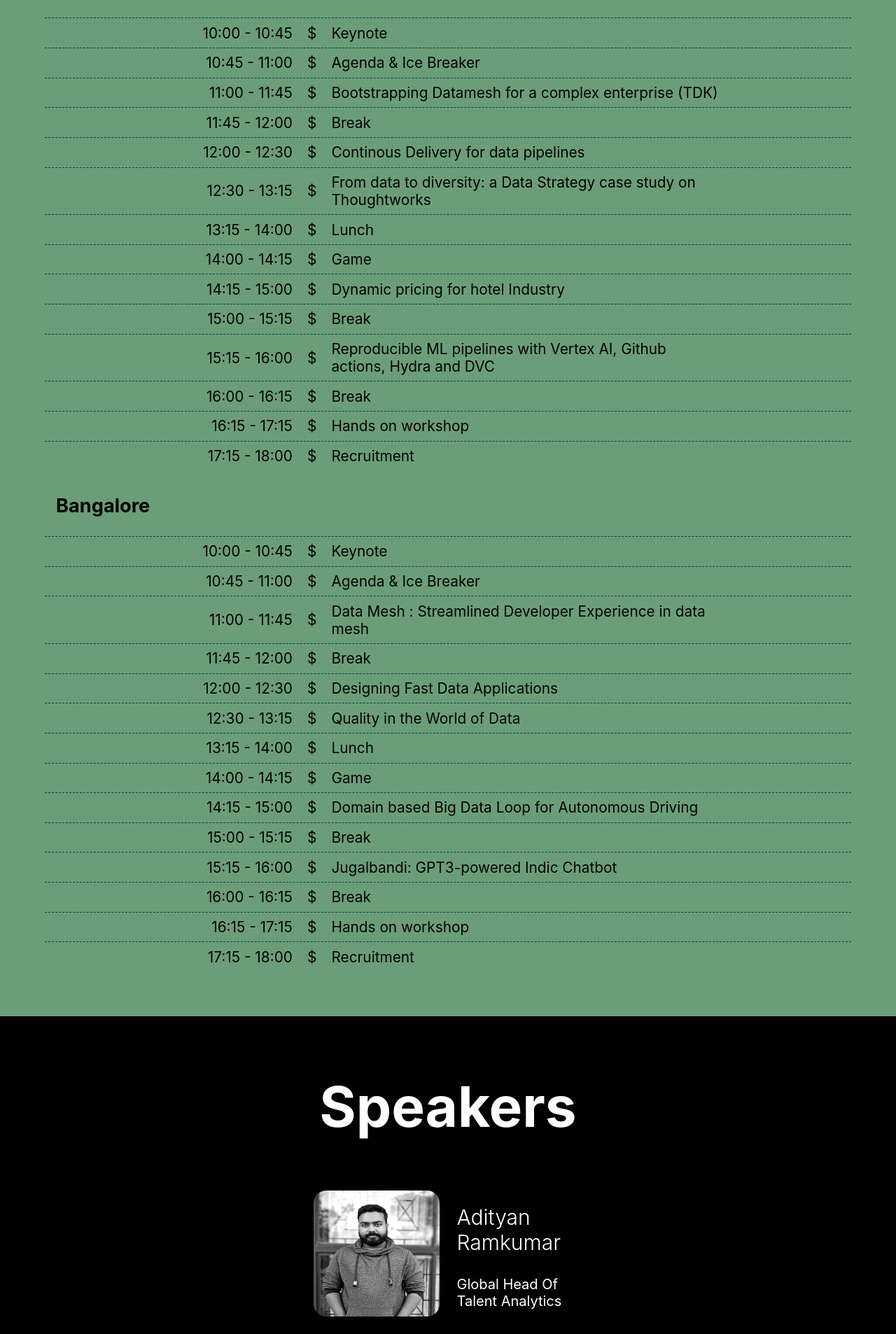
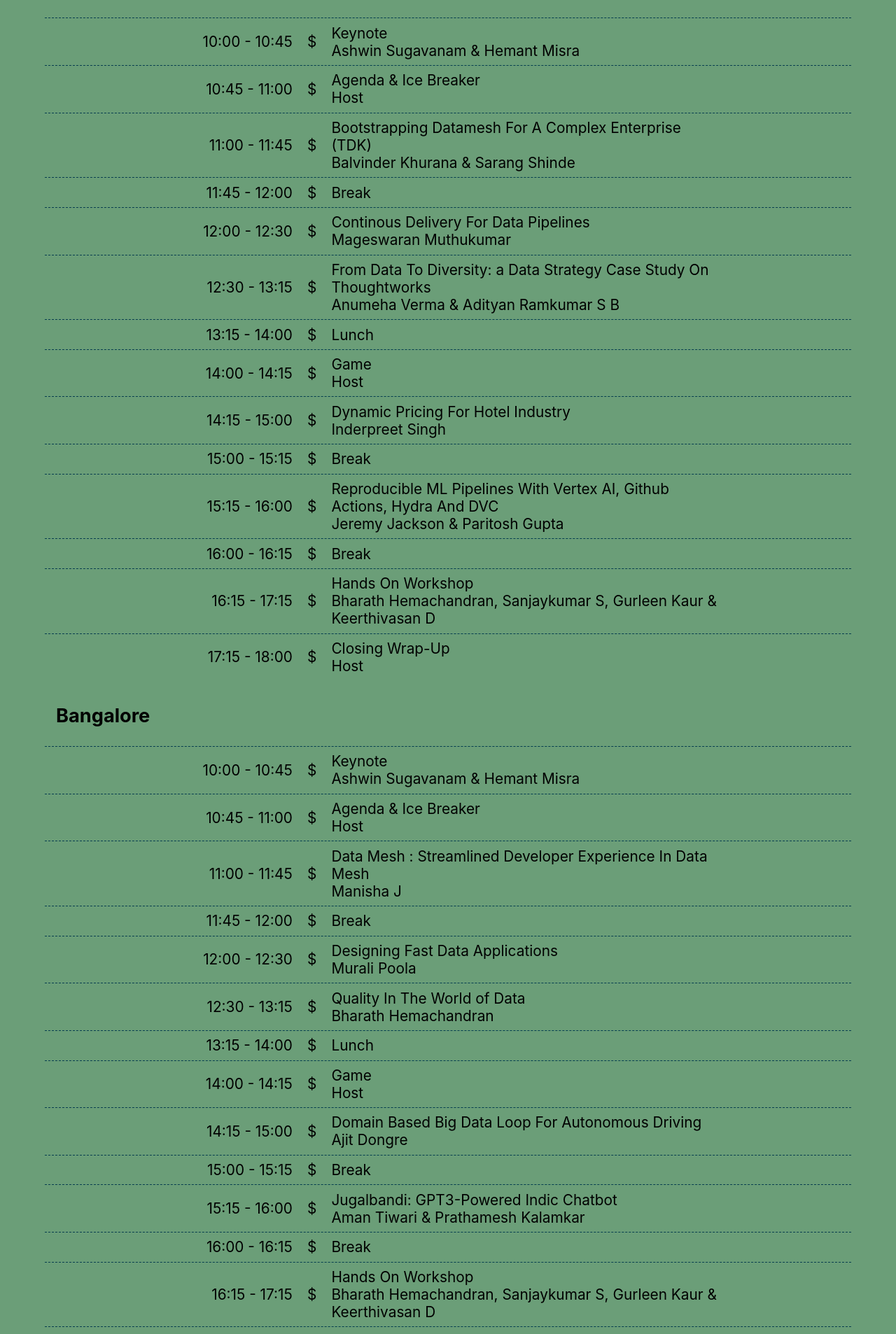
Before and after one commit to ThoughtWorks-Bangalore/Yottabyte, a React (Create React App) app: page / in a window 1280 px wide. Shown: the part 2140-4046 px from the top of the page at 70% size. Built offline with nearby package versions, Linux system fonts and the light colour scheme.

Commit message:
[Procheta | Roshni ] Refactor. speakers list and agenda

```diff
--- a/src/components/Agenda.js
+++ b/src/components/Agenda.js
@@ -13,17 +13,27 @@
         <div className="schedule-info">
           <div className="timing">10:00 - 10:45</div>
           <div className="seperation">$</div>
-          <div className="detail">Keynote</div>
+          <div className="detail">
+            <div>Keynote</div>
+            <div>Ashwin Sugavanam & Hemant Misra</div>
+          </div>
         </div>
         <div className="schedule-info">
           <div className="timing">10:45 - 11:00</div>
           <div className="seperation">$</div>
-          <div className="detail">Agenda & Ice Breaker</div>
+          <div className="detail">
+            <div>Agenda & Ice Breaker</div>
+            <div>Host</div>
+            </div>
         </div>
         <div className="schedule-info">
           <div className="timing">11:00 - 11:45</div>
           <div className="seperation">$</div>
-          <div className="detail">Bootstrapping Datamesh for a complex enterprise (TDK)</div>
+          <div className="detail">
+            <div>Bootstrapping Datamesh For A Complex Enterprise (TDK)
+              </div>
+              <div>Balvinder Khurana & Sarang Shinde</div>
+            </div>
         </div>
         <div className="schedule-info">
           <div className="timing">11:45 - 12:00</div>
@@ -34,13 +44,107 @@
           <div className="timing">12:00 - 12:30</div>
           <div className="seperation">$</div>
           <div className="detail">
-          Continous Delivery for data pipelines
+            <div>
+          Continous Delivery For Data Pipelines</div>
+            <div>Mageswaran Muthukumar</div>
           </div>
         </div>
         <div className="schedule-info">
           <div className="timing">12:30 - 13:15</div>
           <div className="seperation">$</div>
-          <div className="detail">From data to diversity: a Data Strategy case study on Thoughtworks</div>
+          <div className="detail"><div>From Data To Diversity: a Data Strategy Case Study On Thoughtworks</div>
+          <div>Anumeha Verma & Adityan Ramkumar S B</div></div>
+        </div>
+        <div className="schedule-info">
+          <div className="timing">13:15 - 14:00</div>
+          <div className="seperation">$</div>
+          <div className="detail">Lunch</div>
+        </div>
+        <div className="schedule-info">
+          <div className="timing">14:00 - 14:15</div>
+          <div className="seperation">$</div>
+          <div className="detail"><div>Game</div><div>Host</div></div>
+        </div>
+        <div className="schedule-info">
+          <div className="timing">14:15 - 15:00</div>
+          <div className="seperation">$</div>
+          <div className="detail">
+            <div>Dynamic Pricing For Hotel Industry</div>
+            <div>Inderpreet Singh</div></div>
+        </div>
+        <div className="schedule-info">
+          <div className="timing">15:00 - 15:15</div>
+          <div className="seperation">$</div>
+          <div className="detail">Break</div>
+        </div>
+        <div className="schedule-info">
+          <div className="timing">15:15 - 16:00</div>
+          <div className="seperation">$</div>
+          <div className="detail"><div>Reproducible ML Pipelines With Vertex AI, Github Actions, Hydra And DVC</div>
+          <div>Jeremy Jackson & Paritosh Gupta</div></div>
+        </div>
+        <div className="schedule-info">
+          <div className="timing">16:00 - 16:15</div>
+          <div className="seperation">$</div>
+          <div className="detail">Break</div>
+        </div>
+        <div className="schedule-info">
+          <div className="timing">16:15 - 17:15</div>
+          <div className="seperation">$</div>
+          <div className="detail">
+          <div>Hands On Workshop</div>
+          <div>Bharath Hemachandran, Sanjaykumar S, Gurleen Kaur & Keerthivasan D</div></div>
+        </div>
+        <div className="schedule-info">
+          <div className="timing">17:15 - 18:00</div>
+          <div className="seperation">$</div>
+          <div className="detail"><div>Closing Wrap-Up</div>
+          <div>Host</div></div>
+        </div>
+      </div>
+      <div className="agenda_schedule">
+        <div className="agenda_day">
+          <p className="agenda_subheading">Bangalore</p>
+        </div>
+        <div className="schedule-info">
+          <div className="timing">10:00 - 10:45</div>
+          <div className="seperation">$</div>
+          <div className="detail"><div>Keynote</div>
+            <div>Ashwin Sugavanam & Hemant Misra</div></div>
+        </div>
+        <div className="schedule-info">
+          <div className="timing">10:45 - 11:00</div>
+          <div className="seperation">$</div>
+          <div className="detail"><div>Agenda & Ice Breaker</div>
+            <div>Host</div></div>
+        </div>
+        <div className="schedule-info">
+          <div className="timing">11:00 - 11:45</div>
+          <div className="seperation">$</div>
+          <div className="detail"><div>Data Mesh : Streamlined Developer Experience In Data Mesh </div>
+          <div>Manisha J</div></div>
+        </div>
+
+        <div className="schedule-info">
+          <div className="timing">11:45 - 12:00</div>
+          <div className="seperation">$</div>
+          <div className="detail">Break</div>
+        </div>
+        <div className="schedule-info">
+          <div className="timing">12:00 - 12:30</div>
+          <div className="seperation">$</div>
+          <div className="detail">
+            <div>
+          Designing Fast Data Applications</div>
+            <div>Murali Poola</div>
+          </div>
+        </div>
+        <div className="schedule-info">
+          <div className="timing">12:30 - 13:15</div>
+          <div className="seperation">$</div>
+          <div className="detail">
+            <div>Quality In The World of Data</div>
+            <div>Bharath Hemachandran</div></div>
         </div>
         <div className="schedule-info">
           <div className="timing">13:15 - 14:00</div>
@@ -50,12 +154,15 @@
         <div className="schedule-info">
           <div className="timing">14:00 - 14:15</div>
           <div className="seperation">$</div>
-          <div className="detail">Game</div>
+          <div className="detail"><div>Game</div><div>Host</div></div>
         </div>
         <div className="schedule-info">
           <div className="timing">14:15 - 15:00</div>
           <div className="seperation">$</div>
-          <div className="detail">Dynamic pricing for hotel Industry</div>
+          <div className="detail">
+            <div>Domain Based Big Data Loop For Autonomous Driving	</div>
+            <div>Ajit Dongre</div>
+        </div>
         </div>
         <div className="schedule-info">
           <div className="timing">15:00 - 15:15</div>
@@ -65,7 +172,9 @@
         <div className="schedule-info">
           <div className="timing">15:15 - 16:00</div>
           <div className="seperation">$</div>
-          <div className="detail"> Reproducible ML pipelines with Vertex AI, Github actions, Hydra and DVC </div>
+          <div className="detail">
+            <div>Jugalbandi: GPT3-Powered Indic Chatbot</div>
+            <div>Aman Tiwari & Prathamesh Kalamkar</div></div>
         </div>
         <div className="schedule-info">
           <div className="timing">16:00 - 16:15</div>
@@ -75,89 +184,14 @@
         <div className="schedule-info">
           <div className="timing">16:15 - 17:15</div>
           <div className="seperation">$</div>
-          <div className="detail"> Hands on workshop </div>
+          <div className="detail"><div>Hands On Workshop</div>
+          <div>Bharath Hemachandran, Sanjaykumar S, Gurleen Kaur & Keerthivasan D</div></div>
         </div>
         <div className="schedule-info">
           <div className="timing">17:15 - 18:00</div>
           <div className="seperation">$</div>
-          <div className="detail"> Recruitment</div>
-        </div>
-      </div>
-      <div className="agenda_schedule">
-        <div className="agenda_day">
-          <p className="agenda_subheading">Bangalore</p>
-        </div>
-        <div className="schedule-info">
-          <div className="timing">10:00 - 10:45</div>
-          <div className="seperation">$</div>
-          <div className="detail">Keynote</div>
-        </div>
-        <div className="schedule-info">
-          <div className="timing">10:45 - 11:00</div>
-          <div className="seperation">$</div>
-          <div className="detail">Agenda & Ice Breaker</div>
-        </div>
-        <div className="schedule-info">
-          <div className="timing">11:00 - 11:45</div>
-          <div className="seperation">$</div>
-          <div className="detail">Data Mesh : Streamlined Developer Experience in data mesh </div>
-        </div>
-        <div className="schedule-info">
-          <div className="timing">11:45 - 12:00</div>
-          <div className="seperation">$</div>
-          <div className="detail">Break</div>
-        </div>
-        <div className="schedule-info">
-          <div className="timing">12:00 - 12:30</div>
-          <div className="seperation">$</div>
-          <div className="detail">
-          Designing Fast Data Applications
-          </div>
-        </div>
-        <div className="schedule-info">
-          <div className="timing">12:30 - 13:15</div>
-          <div className="seperation">$</div>
-          <div className="detail">Quality in the World of Data</div>
-        </div>
-        <div className="schedule-info">
-          <div className="timing">13:15 - 14:00</div>
-          <div className="seperation">$</div>
-          <div className="detail"> Lunch </div>
-        </div>
-        <div className="schedule-info">
-          <div className="timing">14:00 - 14:15</div>
-          <div className="seperation">$</div>
-          <div className="detail">Game</div>
-        </div>
-        <div className="schedule-info">
-          <div className="timing">14:15 - 15:00</div>
-          <div className="seperation">$</div>
-          <div className="detail">Domain based Big Data Loop for Autonomous Driving	</div>
-        </div>
-        <div className="schedule-info">
-          <div className="timing">15:00 - 15:15</div>
-          <div className="seperation">$</div>
-          <div className="detail">Break</div>
-        </div>
-        <div className="schedule-info">
-          <div className="timing">15:15 - 16:00</div>
-          <div className="seperation">$</div>
-          <div className="detail"> Jugalbandi: GPT3-powered Indic Chatbot		 </div>
-        </div>
-        <div className="schedule-info">
-          <div className="timing">16:00 - 16:15</div>
-          <div className="seperation">$</div>
-          <div className="detail">Break</div>
-        </div>
-        <div className="schedule-info">
-          <div className="timing">16:15 - 17:15</div>
-          <div className="seperation">$</div>
-          <div className="detail"> Hands on workshop </div>
-        </div>
-        <div className="schedule-info">
-          <div className="timing">17:15 - 18:00</div>
-          <div className="seperation">$</div>
-          <div className="detail"> Recruitment</div>
+          <div className="detail"><div>Closing Wrap-Up</div>
+          <div>Host</div></div>
         </div>
       </div>
     </div>
--- a/src/components/Speakers.css
+++ b/src/components/Speakers.css
@@ -38,7 +38,7 @@
   display: flex;
   justify-content: center;
   align-items: center;
-  width: 600px;
+  width: 450px;
   margin-bottom: 3.5em;
 }
 
@@ -68,9 +68,22 @@
   justify-content: space-around;
   flex-wrap: wrap;
 }
+.speaker_keynoteSpeakers_list {
+  display: flex;
+  flex-direction: row;
+  justify-content: space-around;
+  flex-wrap: wrap;
+}
 
 @media screen and (max-width: 1000px) {
   .speaker_list {
+    position: relative;
+    width: 70%;
+    flex-direction: column;
+    justify-content: space-around;
+    flex-wrap: nowrap;
+  }
+  .speaker_keynoteSpeakers_list {
     position: relative;
     width: 70%;
     flex-direction: column;
--- a/src/helpers/SpeakerDetails.js
+++ b/src/helpers/SpeakerDetails.js
@@ -12,15 +12,27 @@
 import Murali_Poola from './../assets/SpeakerImages/MuraliPoola.jpg';
 import Paritosh_Gupta from './../assets/SpeakerImages/Paritosh_Gupta.png';
 import Prathamesh from './../assets/SpeakerImages/Prathamesh.jpg';
-import Sarang_Shinde from'./../assets/SpeakerImages/sarang_shinde.jpg';
+import Sarang_Shinde from './../assets/SpeakerImages/sarang_shinde.jpg';
+import Hemant_Misra from './../assets/SpeakerImages/Hemant_Misra.jpeg'
 
+export const KeynoteSpeakerDetails = [
+    {
+        name: 'Hemant Misra',
+        designation: 'VP - Head of Applied Research, Swiggy',
+        image: Hemant_Misra
+    },
+    {
+        name: 'Ashwin Sugavanam',
+        designation: 'Principal Solution Architect, Thoughtworks',
+        image: Ashwin_Sugavanam
+    }
+];
 export const SpeakerDetails = [
     {
         name: 'Adityan Ramkumar',
         designation: 'Global Head Of Talent Analytics',
         image: Aditya_Ramkumar
-    },
-    {
+    },{
         name: 'Ajit Dongre',
         designation: 'Lead Data Engineer',
         image: Ajit_Dongre
@@ -34,11 +46,6 @@
         name: 'Anumeha Verma',
         designation: 'Principal Business Analyst',
         image: Anumeha_Verma
-    },
-    {
-        name: 'Ashwin Sugavanam',
-        designation: 'Principal Solution Architect',
-        image: Ashwin_Sugavanam
     },
     {
         name: 'Balvinder Khurana',
```
Also changed, not shown: src/components/Speakers.js (+16 -1 lines), src/assets/SpeakerImages/Hemant_Misra.jpeg (added).
